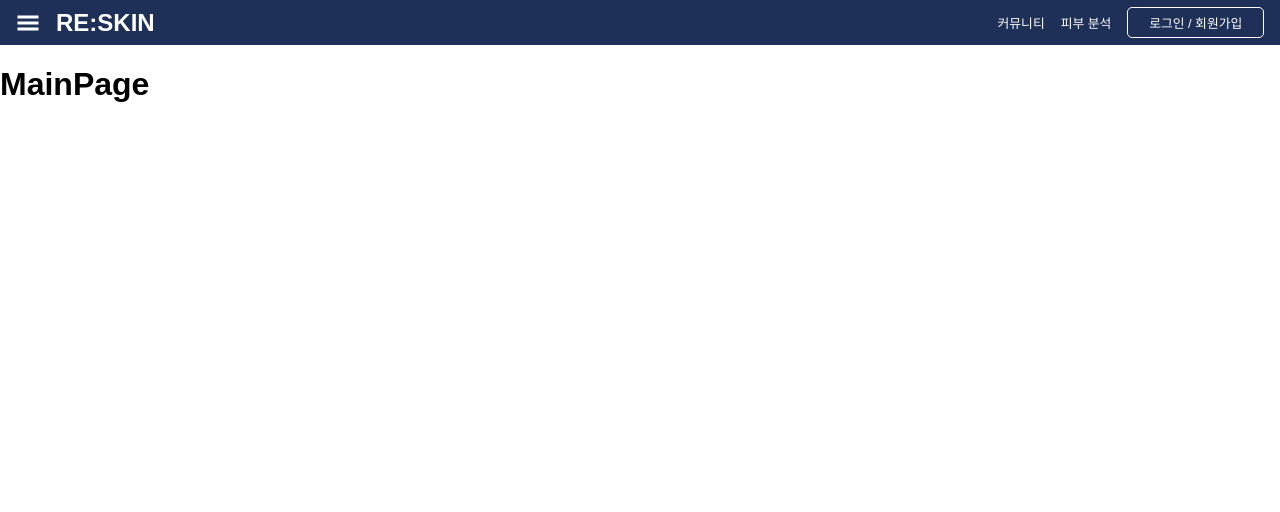
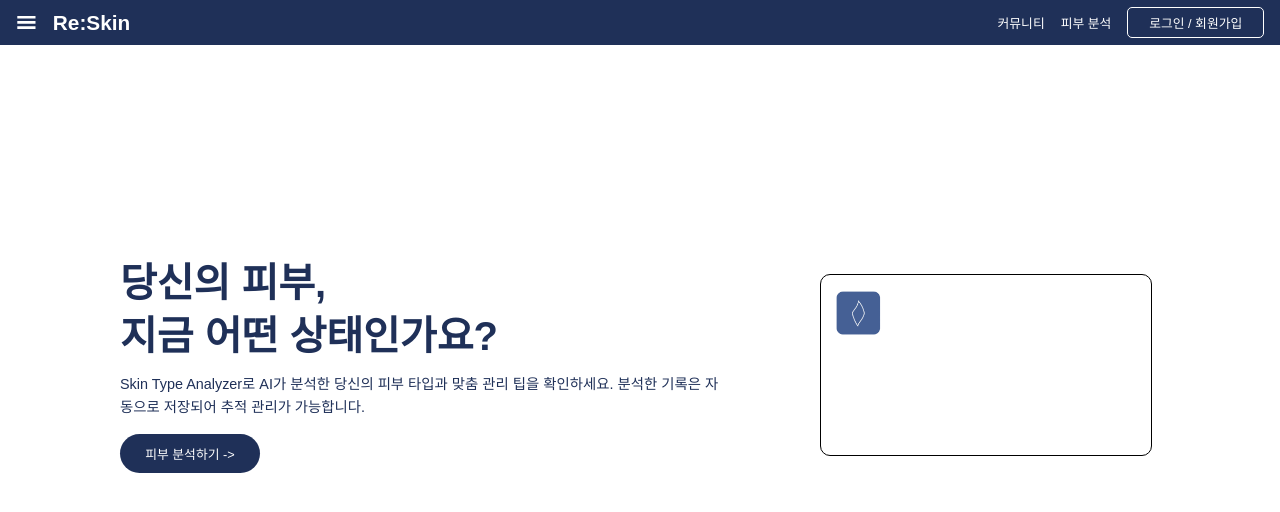
Before and after one commit to tab-captains/RE-Skin-fe, a React (Vite) app: page / in a window 1280 px wide. Shown: the top 512 px of the page. Built offline with nearby package versions, Linux system fonts and the light colour scheme.

Commit message:
design: 로그인 전 메인화면 컴포넌트 기본 구성 완료.

```diff
--- a/src/features/common/components/Navbar.jsx
+++ b/src/features/common/components/Navbar.jsx
@@ -27,13 +27,13 @@ const RightGroup = styled.div`
 `
 const Menu = styled(GiHamburgerMenu)`
   font-weight: bold;
-  font-size: 1.5em;
+  font-size: 1.3em;
   color: ${colors.logo};
   text-decoration: none;
 `
 const Logo = styled(Link)`
 font-weight: bold;
-font-size: 1.5em;
+font-size: 1.3em;
 color: ${colors.logo};
 text-decoration: none;
 `
@@ -61,7 +61,7 @@ const Navbar = ()=>{
     <Nav>
       <LeftGroup>
         <Menu />
-        <Logo>RE:SKIN</Logo>
+        <Logo to = '/'>Re:Skin</Logo>
       </LeftGroup>
       <RightGroup>
         <NavButton to = '/community'>커뮤니티</NavButton>
--- a/src/features/layout/RootLayout.jsx
+++ b/src/features/layout/RootLayout.jsx
@@ -10,7 +10,8 @@ const FixedNav = styled.div`
   left: 0;
   width: 100%;
   z-index:1000;
-`
+  border-bottom:0;
+`;
 const MainContent =styled.div`
 padding-top: 45px;
 `
--- a/src/features/main/pages/MainPage.jsx
+++ b/src/features/main/pages/MainPage.jsx
@@ -1,8 +1,84 @@
+import styled from "styled-components";
+import React from "react";
+import {useNavigate} from "react-router-dom";
+import colors from "../../common/colors";
+import skinTypeIcon from '../../../assets/images/skinTypeIcon.png';
 const MainPage=()=>{
+  const navigate = useNavigate();
+
   return(
-    <h1>
-      MainPage
-    </h1>
+    <Container>
+      <LeftSection>
+        <Title>당신의 피부, <br></br>지금 어떤 상태인가요?</Title>
+        <Description>Skin Type Analyzer로 AI가 분석한 당신의 피부 타입과 맞춤 관리 팁을 확인하세요.
+           분석한 기록은 자동으로 저장되어 추적 관리가 가능합니다.</Description>
+        <AnalyzeButton onClick={() => navigate("/login")}>피부 분석하기 -&gt;</AnalyzeButton>
+      </LeftSection>
+      <RightSection>
+        <Icon src={skinTypeIcon} alt="../../../assets/images/skinTypeIcon.png"></Icon>
+      </RightSection>
+    </Container>
   );
 };
 export default MainPage;
+
+const Container=styled.div`
+  display: flex;
+  justify-content: flex-start;
+  align-items: center;
+  gap: 80px;
+  min-height: 50vh;
+  padding: 120px 100px;
+`
+const LeftSection=styled.div`
+
+  flex-direction: column;
+  text-align:left;
+  padding: 20px;
+  max-width: 600px;
+`
+const RightSection = styled.div`
+  width: 300px;
+  height: 150px;
+  border-radius: 10px;
+  padding: 15px;
+  border: 1px solid black;
+  justify-content: center;
+
+`
+const Title=styled.div`
+  font-weight: bold;
+  font-size: 2.5rem;
+  line-height: 3.3rem;
+  color: ${colors.primary};
+  margin-bottom: 10px;
+`
+const Description=styled.p`
+  font-size: 0.9rem;
+  line-height: 1.6;
+  margin-top: 10px;
+  color: ${colors.primary};
+`
+const AnalyzeButton=styled.button`
+  border: none;
+  border-radius: 20px;
+  width: 140px;
+  padding: 10px;
+  text-align: center;
+  font-size: 0.8em;
+  color: white;
+  background-color: ${colors.primary};
+  cursor: pointer;
+  text-decoration: none;
+  transition: background-color 0.2s ease;
+
+  &:hover {
+    background-color: ${colors.textAccent};
+  }
+`
+
+const Icon = styled.img`
+  width: 45px;
+  height: 45px;
+  object-fit: contain;
+`;
```
Also changed, not shown: src/assets/images/skinTypeIcon.png (added). Lines whose indentation alone changed are shown as unchanged.
